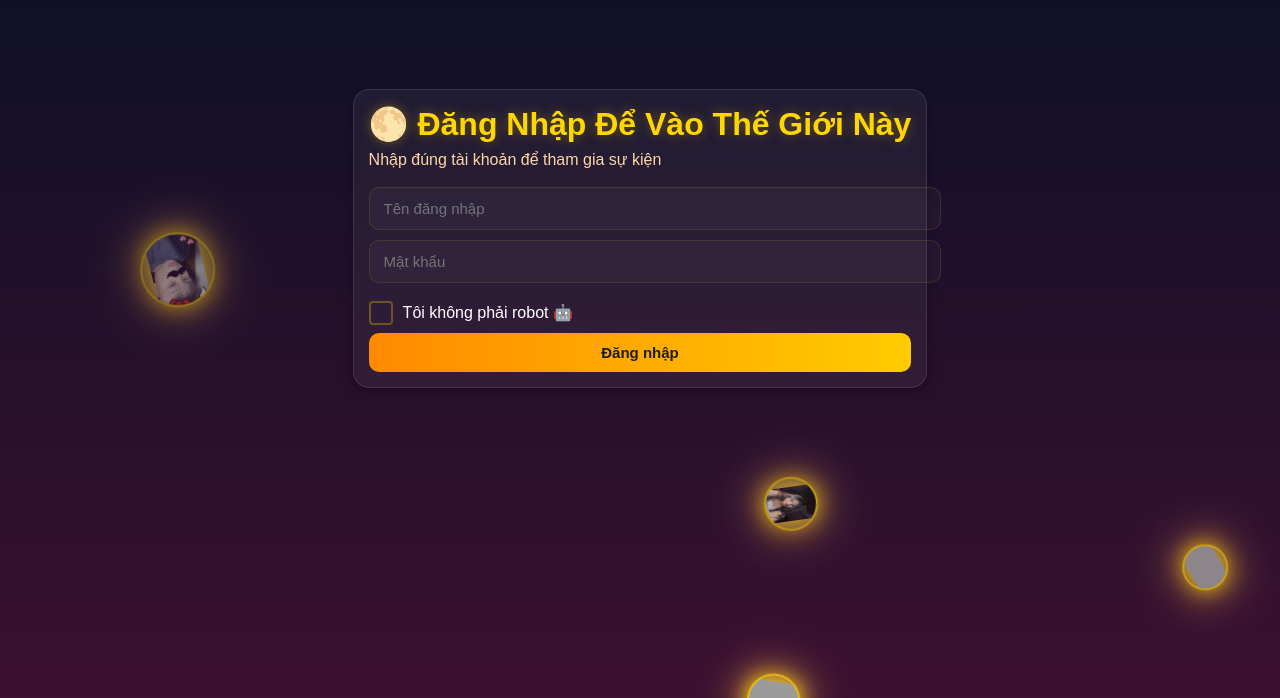
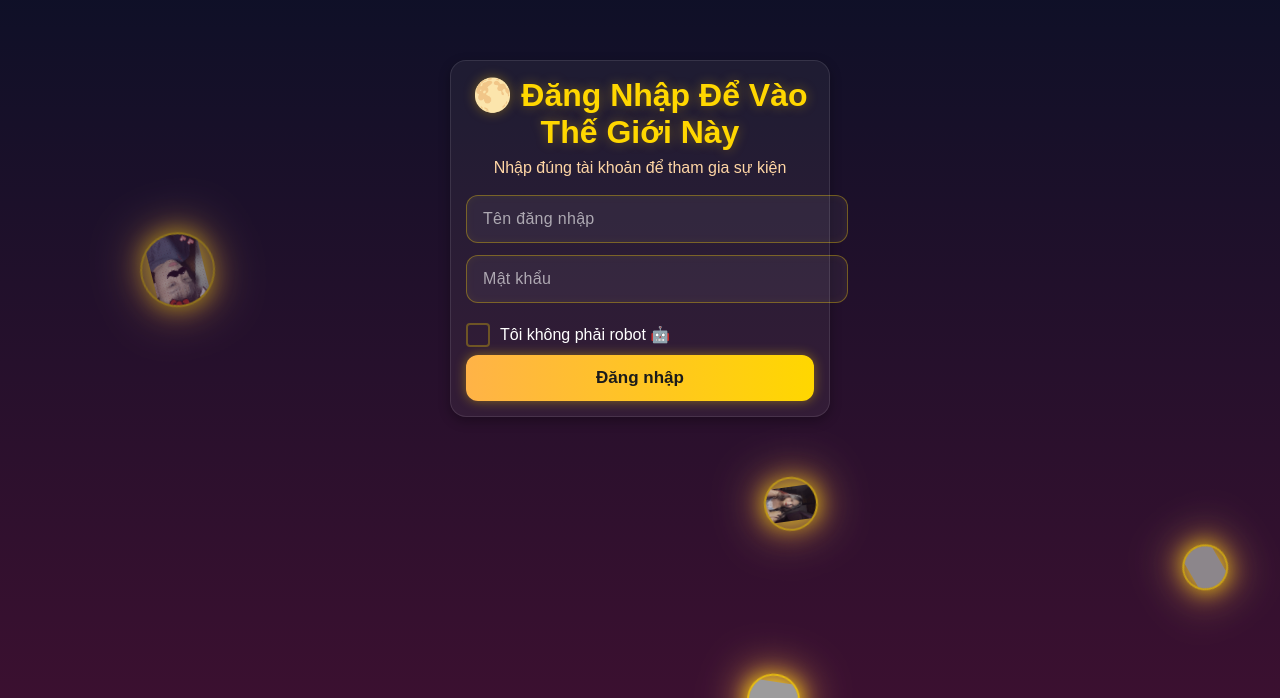
Before and after one commit to thuyanaffiliate/TRUNGTHU, a plain HTML site: page index.html in a window 1280 px wide. Shown: the part 130-828 px from the top of the page. Drawn offline with Linux system fonts and the light colour scheme; grey boxes are pictures that could not be loaded.

Commit message:
Update index.html

```diff
--- a/index.html
+++ b/index.html
@@ -233,6 +233,62 @@
     h1{font-size:2rem;}
     p{font-size:1.1rem;}
   }
+  .input {
+  width: 100%;
+  padding: 14px 16px;
+  margin-bottom: 12px;
+  border-radius: 12px;
+  border: 1.5px solid rgba(255,215,0,0.35);
+  background: rgba(255,255,255,0.05);
+  color: #fff;
+  font-size: 16px;
+  text-align: left;
+  outline: none;
+  transition: all 0.25s ease;
+  box-shadow: inset 0 0 10px rgba(255,215,0,0.05);
+}
+
+.input::placeholder {
+  color: rgba(255,255,255,0.6);
+  letter-spacing: 0.3px;
+}
+
+.input:focus {
+  border-color: gold;
+  box-shadow: 0 0 12px gold, 0 0 25px rgba(255,215,0,0.3);
+  background: rgba(255,255,255,0.1);
+}
+
+/* Nút đăng nhập */
+.btn {
+  width: 100%;
+  padding: 13px 20px;
+  border-radius: 12px;
+  border: none;
+  font-weight: 700;
+  font-size: 17px;
+  background: linear-gradient(90deg, #ffb347, #ffd700);
+  color: #1b1b1b;
+  cursor: pointer;
+  transition: all 0.25s ease;
+  text-align: center;
+  box-shadow: 0 0 12px rgba(255,215,0,0.4);
+}
+
+.btn:hover {
+  transform: translateY(-2px);
+  box-shadow: 0 0 20px #ffd700, 0 0 30px #ff8a00;
+}
+
+/* Giữ form đăng nhập căn giữa đẹp trên iPhone */
+#loginCard {
+  width: 90%;
+  max-width: 380px;
+  margin: auto;
+  box-sizing: border-box;
+  text-align: center;
+}
+
   </style>
 </head>
 <body>
```
